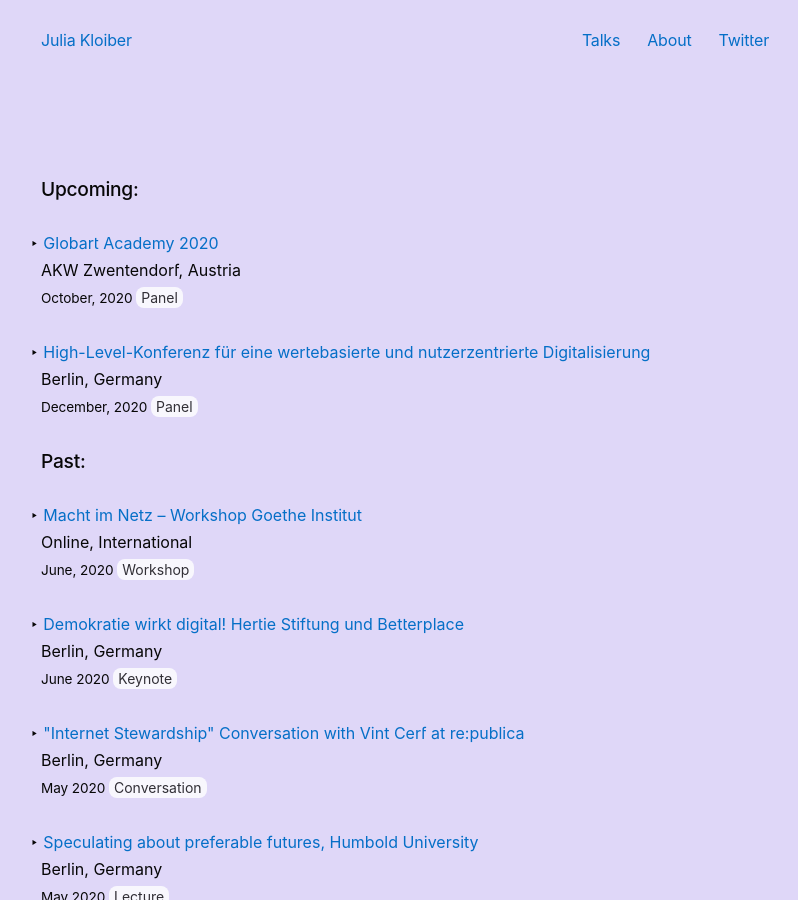
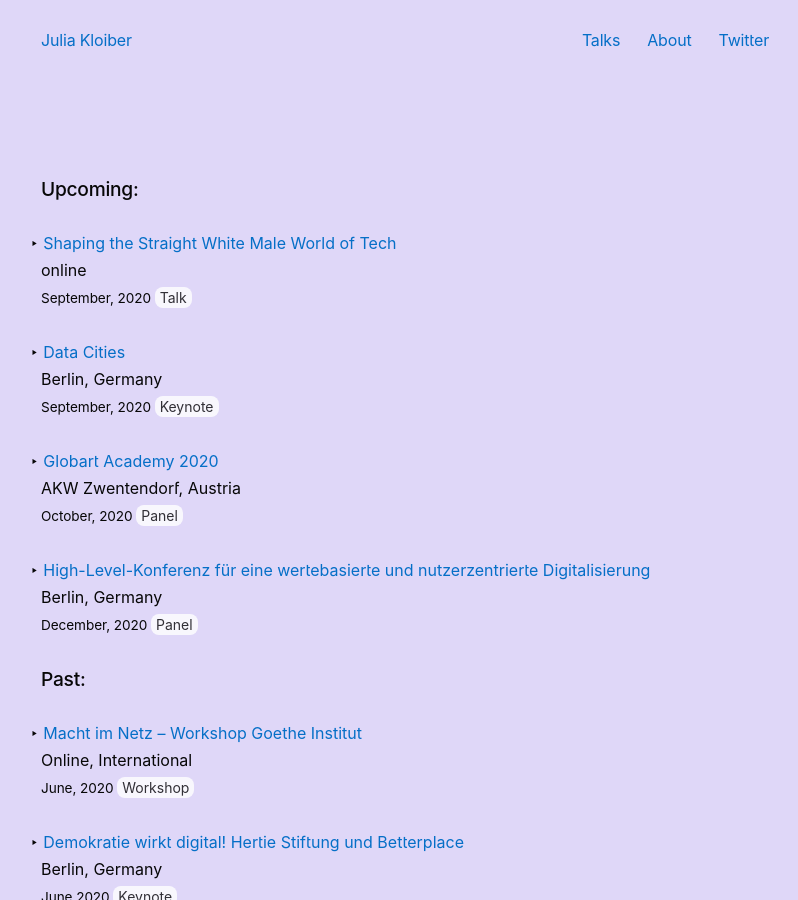
Before and after one commit to juliakloiber/juliakloiber.github.io, a Jekyll site: the page built from talks.html, in a window 1280 px wide and 900 px high. Shown: the whole window, without its empty margins (235-1033 px from the left). Built offline with Jekyll 4.4.1, drawn with Linux system fonts in a browser that asks for light colours; some web fonts are replaced.

Commit message:
new talks added

```diff
--- a/talks.html
+++ b/talks.html
@@ -21,6 +21,31 @@
 </style>
 
 <h3>Upcoming:</h3>
+
+<ul>
+    <li>
+        <a href="https://www.eventbrite.de/e/shaping-the-straight-white-male-world-of-tech-tickets-111861314202">Shaping the Straight White Male World of Tech</a>
+        <br>
+        online<br>
+        <time>
+          September, 2020
+        </time>
+        <span class="tag talk">Talk</span>
+    </li>
+</ul>
+
+<ul>
+    <li>
+        <a href="https://www.disruptionlab.org/data-cities">Data Cities</a>
+        <br>
+        Berlin, Germany<br>
+        <time>
+          September, 2020
+        </time>
+        <span class="tag talk">Keynote</span>
+    </li>
+</ul>
+
 
 <ul>
     <li>
```
